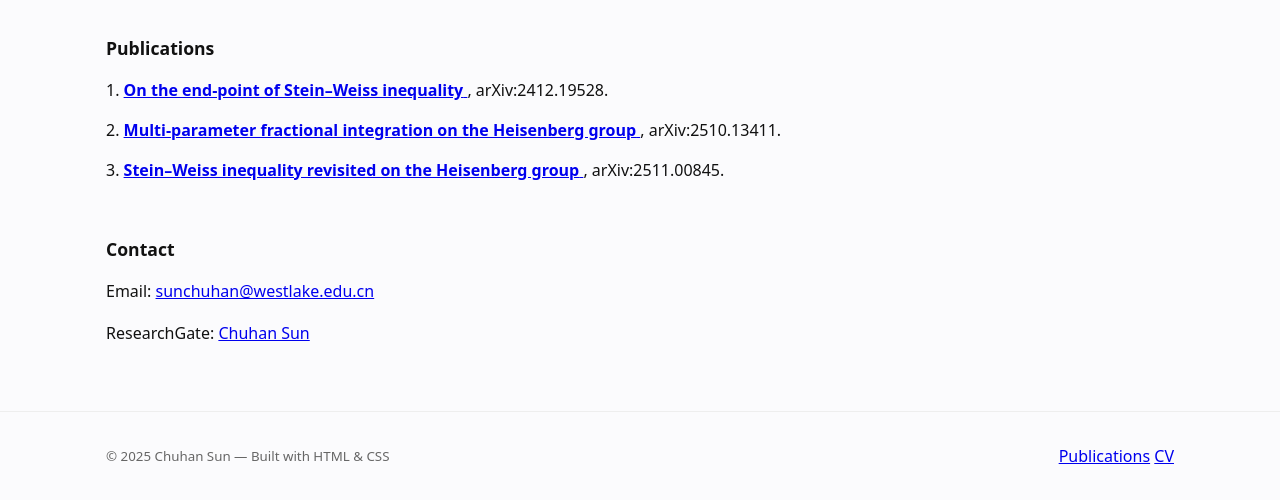
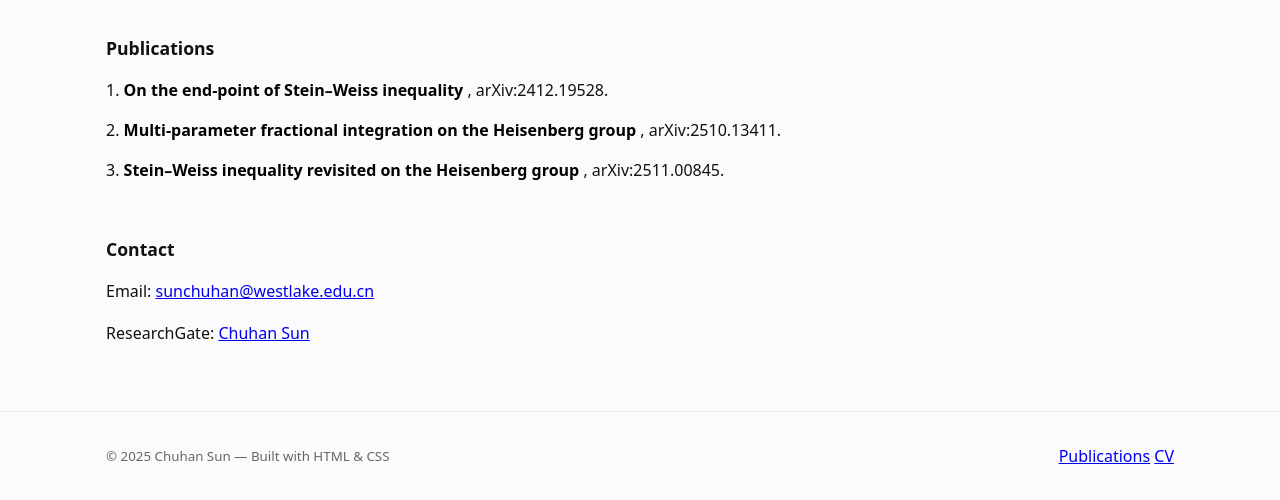
Before and after one commit to sun-chuhan/sun-chuhan.github.io, a plain HTML site: page index.html in a window 1280 px wide. Shown: the part 352-852 px from the top of the page. Drawn offline with nearby package versions, Linux system fonts and the light colour scheme.

Commit message:
Add files via upload

```diff
--- a/styles.css
+++ b/styles.css
@@ -10,6 +10,7 @@
   --container-padding:1rem;
   font-family: system-ui, -apple-system, "Segoe UI", Roboto, "Helvetica Neue", Arial, "Noto Sans";
 }
+
 
 *{box-sizing:border-box}
 html,body{height:100%}
@@ -84,6 +85,16 @@ h3{margin:.25rem 0 1rem;font-size:1.1rem}
 .bullets{padding-left:1.25rem;color:var(--muted)}
 .pub-list{padding-left:1.1rem}
 .pub-list li{margin-bottom:.9rem}
+/* Publication title links: black, academic style */
+.pub-title {
+  color: #000;
+  text-decoration: none;
+}
+
+.pub-title:hover {
+  text-decoration: underline;
+}
+
 .pub-abs{margin:.25rem 0;color:var(--muted);font-size:.95rem}
 
 .link{color:var(--accent);text-decoration:none}
```
